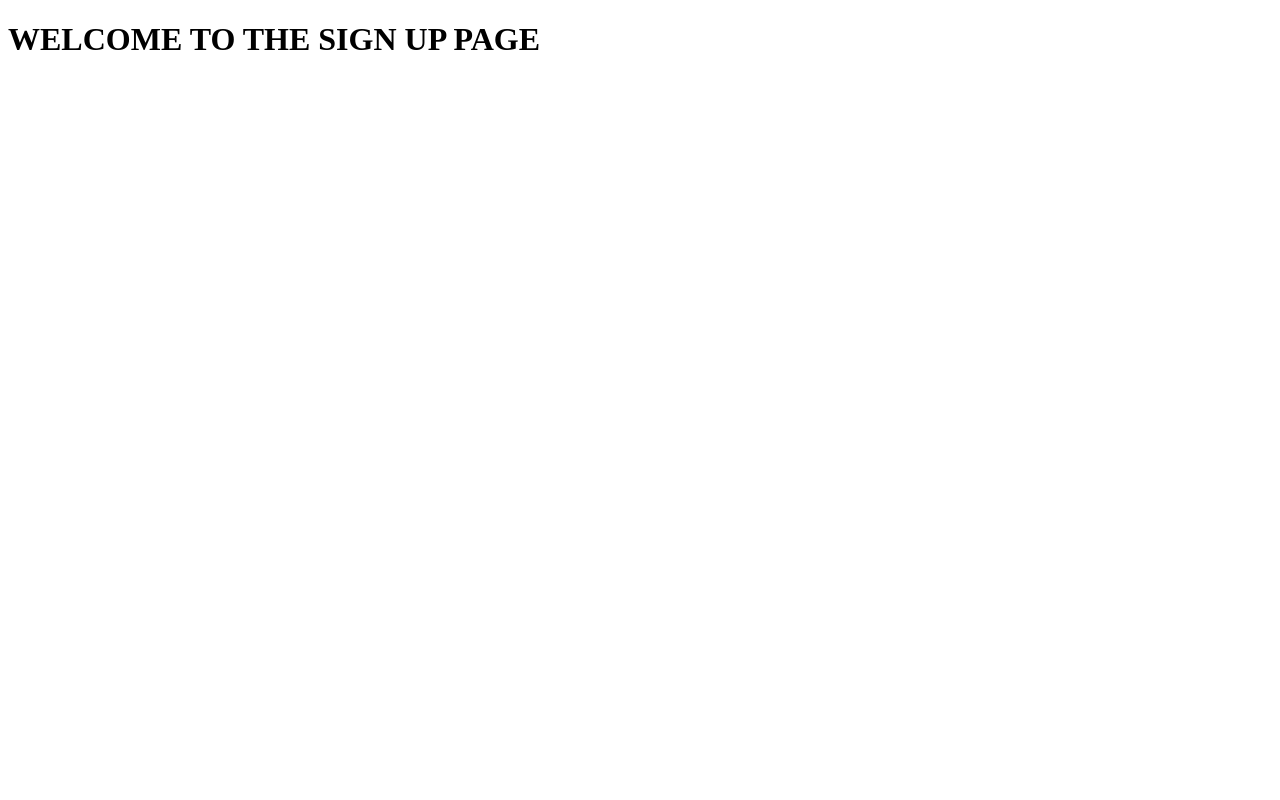
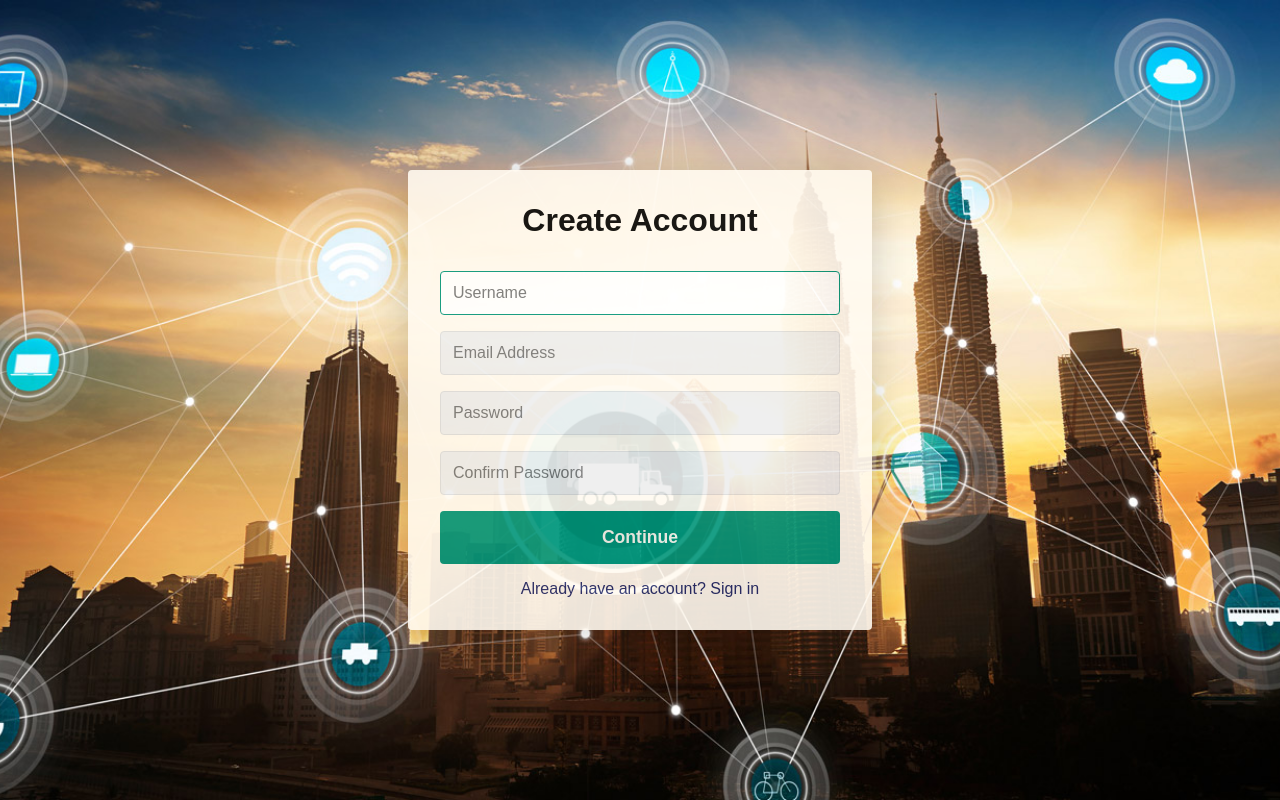
Before and after one commit to Rufaro1964/logisticsManagementSystem, a PHP site: page /view/sign-up.html in a window 1280 px wide. Run offline with PHP 8.4, Linux system fonts and the light colour scheme.

Commit message:
sign-up page design

```diff
--- a/StyleSheet/main.css
+++ b/StyleSheet/main.css
@@ -12,7 +12,7 @@ display: flex;
 align-items: center;
 justify-content: center;
 font-size: 18px;
-background: url("../background.jpeg") no-repeat center fixed;
+background: url("../assets/images/image1.jpg") no-repeat center fixed;
 -webkit-background-size:cover ;
 -moz-background-size:cover ;
 -moz-background-size:cover ;
@@ -20,6 +20,7 @@ background-size: cover;
 }
 
 .container{
+opacity: 0.9;
  width: 400px;
  max-width: 400px;
  margin: 1rem;
--- a/view/sign-up.html
+++ b/view/sign-up.html
@@ -5,11 +5,39 @@
     <meta charset="UTF-8">
     <meta http-equiv="X-UA-Compatible" content="IE=edge">
     <meta name="viewport" content="width=device-width, initial-scale=1.0">
+    <link rel="stylesheet" href="../StyleSheet/main.css" >
     <title>Document</title>
 </head>
 
 <body>
-    <h1>WELCOME TO THE SIGN UP PAGE</h1>
+
+    <div class="container">
+
+        <form class="form" id="createAccount">
+            <h1 class="form__title">Create Account</h1>
+
+            <div class="form__input-group">
+                <input type="text" id="signupUsername" class="form__input" autofocus placeholder="Username"  required>
+            </div>
+
+            <div class="form__input-group">
+                <input type="text" class="form__input" autofocus placeholder="Email Address" required>
+            </div>
+
+            <div class="form__input-group">
+                <input type="password" class="form__input" autofocus placeholder="Password" required>
+            </div>
+
+            <div class="form__input-group">
+                <input type="password" class="form__input" autofocus placeholder="Confirm Password" required>
+            </div>
+            <button class="form__button" type="submit">Continue</button>
+            <p class="form__text">
+                <a class="form__link" href="sign-in.html" id="linkLogin">Already have an account? Sign in</a>
+            </p>
+        </form>
+    </div>
+
 </body>
 
 </html>
```
